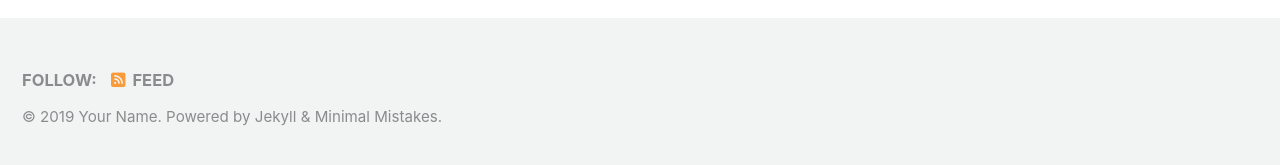
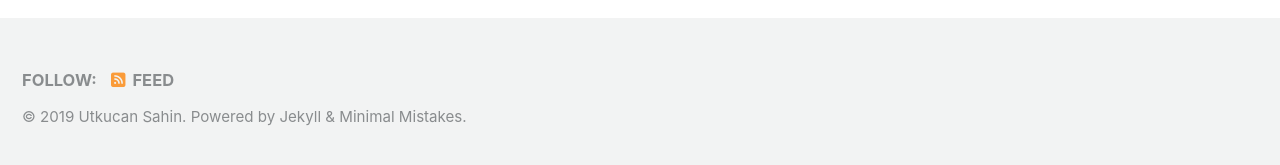
Before and after one commit to utkucansa/utkucansa.github.io, a Jekyll site: the page built from index.html, in a window 1280 px wide and 900 px high, scrolled down 222 px. Shown: the part 727-892 px from the top of the window. Built offline with Jekyll 4.4.1, drawn with Linux system fonts in a browser that asks for light colours; cached includes are drawn as plain includes; nearby versions of some CDN libraries; the list of posts is cut into pages by our own code; some of the changed text lies outside the part shown.

Commit message:
new github

```diff
--- a/_config.yml
+++ b/_config.yml
@@ -16,11 +16,11 @@ minimal_mistakes_skin    : "default" # "air", "aqua", "contrast", "dark", "dirt"
 
 # Site Settings
 locale                   : "en-US"
-title                    : "Site Title"
+title                    : "Utkucan Sahin"
 title_separator          : "-"
 subtitle                 : # site tagline that appears below site title in masthead
-name                     : "Your Name"
-description              : "An amazing website."
+name                     : "Utkucan Sahin"
+description              : "Data Science Portfolio"
 url                      : # the base hostname & protocol for your site e.g. "https://mmistakes.github.io"
 baseurl                  : # the subpath of your site, e.g. "/blog"
 repository               : # GitHub username/repo-name e.g. "mmistakes/minimal-mistakes"
@@ -107,15 +107,15 @@ analytics:
 
 # Site Author
 author:
-  name             : "Your Name"
+  name             : "Utkucan Sahin"
   avatar           : # path of avatar image, e.g. "/assets/images/bio-photo.jpg"
-  bio              : "I am an **amazing** person."
+  bio              : "Aachen, Germany"
   location         : "Somewhere"
   email            :
   links:
     - label: "Email"
       icon: "fas fa-fw fa-envelope-square"
-      # url: mailto:your.name@email.com
+      # url: mailto:sahin.utkucan@gmail.com
     - label: "Website"
       icon: "fas fa-fw fa-link"
       # url: "https://your-website.com"
@@ -126,7 +126,7 @@ author:
       icon: "fab fa-fw fa-facebook-square"
       # url: "https://facebook.com/"
     - label: "GitHub"
-      icon: "fab fa-fw fa-github"
+      icon: "utkucansa"
       # url: "https://github.com/"
     - label: "Instagram"
       icon: "fab fa-fw fa-instagram"
@@ -292,3 +292,10 @@ defaults:
       comments: # true
       share: true
       related: true
+  # _pages
+  - scope:
+      path: ""
+      type: pages
+    values:
+      layout: single
+      author_profile: true
```
